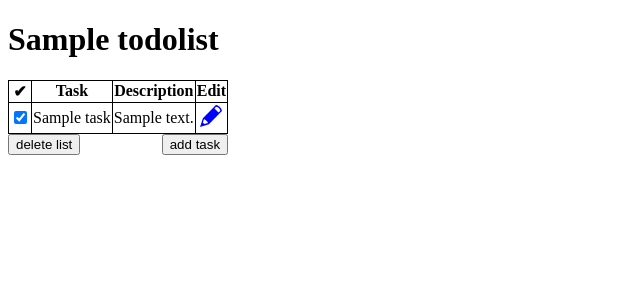
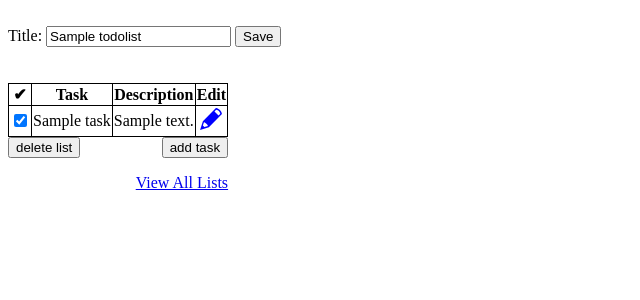
Before and after one commit to rsouthwi/what-todo-django, a Django app: a page that uses todo/templates/todo/base.html in a window 1280 px wide. Shown: the top 300 px of the page, without its empty margins (0-640 px from the left). Run offline with Django 4.2, Linux system fonts and the light colour scheme; tables that the repository leaves empty hold one stand-in row (values such as "Sample post").

Commit message:
move some template stuff around

```diff
--- a/todo/templates/todo/base.html
+++ b/todo/templates/todo/base.html
@@ -4,6 +4,10 @@
         <meta charset="UTF-8">
         <title>ToDo Lists</title>
         {% block css %}
+        <style>
+            .container { display:inline-block }
+            .right { float:right; }
+        </style>
         {% endblock css %}
     </head>
     <body>
--- a/todo/templates/todo/detail.html
+++ b/todo/templates/todo/detail.html
@@ -1,6 +1,7 @@
 {% extends "todo/base.html" %}
 {% load static %}
 {% block css %}
+    {{ block.super }}
         <style>
             table, th, td {
               border: 1px solid black;
@@ -13,8 +14,17 @@
         </style>
 {% endblock css %}
 {% block content %}
-  <h1>{{ object.title }}</h1>
-  <div style="display:inline-block">
+    {% if form %}
+    <br />
+    <form method="post">
+        {% csrf_token %}
+        <div class="container">{{ form }}<input type="submit" value="Save"></div>
+    <br /><br /><br />
+    </form>
+    {% else %}
+        <h1>{{ object.title }} <a href="{% url "list-update" slug=object.slug %}"><img src="{% static "todo/images/edit.svg" %}" alt="Edit the title of {{ object.title }}"></a></h1>
+    {% endif %}
+  <div class="container">
     <table>
         <thead>
             <tr>
@@ -27,10 +37,10 @@
         <tbody>
         {% for task in object.task_set.all %}
             <tr>
-                <td><a href="{% url "task-toggle-complete" task_id=task.pk %}"><input type="checkbox" id="task-{{ task.pk }}" {{ task.completed|yesno:'checked, ' }}></a></td>
+                <td><a href="{% url "task-toggle-complete" pk=task.pk %}"><input type="checkbox" id="task-{{ task.pk }}" {{ task.completed|yesno:'checked, ' }}></a></td>
                 <td>{{ task.name }}</td>
                 <td>{{ task.description }}</td>
-                <td><img src="{% static "todo/images/edit.svg" %}" alt="Edit the task name or description of {{ task.name }}"></td>
+                <td><a href="{% url "task-update" pk=task.pk %}"><img src="{% static "todo/images/edit.svg" %}" alt="Edit the task name or description of {{ task.name }}"></a></td>
             </tr>
         {% endfor %}
         </tbody>
@@ -38,7 +48,11 @@
     <div>
         <form>
             <button formaction="{% url "list-delete" slug=object.slug %}">delete list</button>
-            <button formaction="{% url "task-add" slug=object.slug %}" style="float:right">add task</button></form>
+            <button formaction="{% url "task-add" slug=object.slug %}" class="right">add task</button></form>
+    </div>
+    <div class="right">
+        <p><a href="{% url "show-lists" %}">View All Lists</a></p>
     </div>
   </div>
+
 {% endblock %}
--- a/todo/templates/todo/list.html
+++ b/todo/templates/todo/list.html
@@ -1,13 +1,11 @@
 {% extends "todo/base.html" %}
 {% block css %}
     <style>
+        {{ block.super }}
         table, th, td {
           border: 1px solid black;
           border-collapse: collapse;
           text-align: center;
-        }
-        .container {
-            display:inline-block
         }
         .change {
             color: black;
```
Lines whose indentation alone changed are shown as unchanged.
